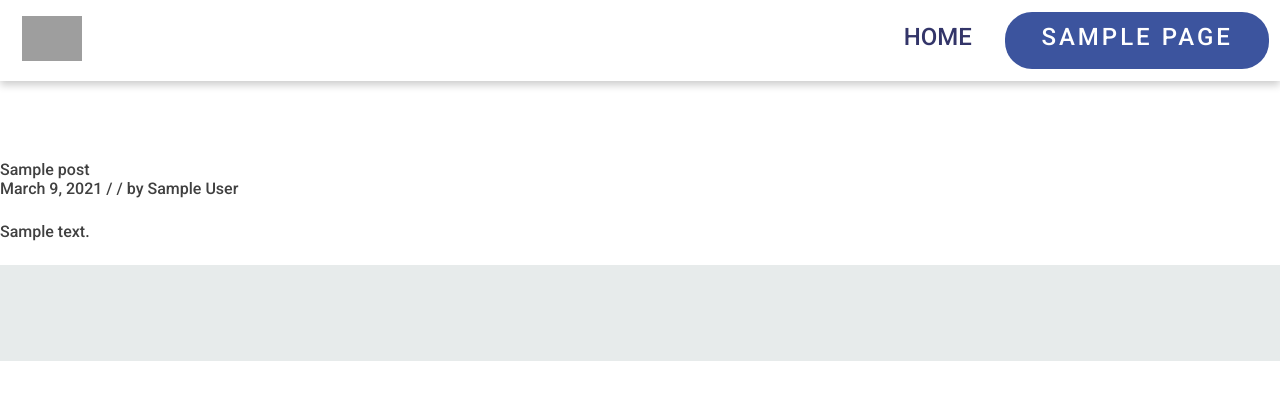
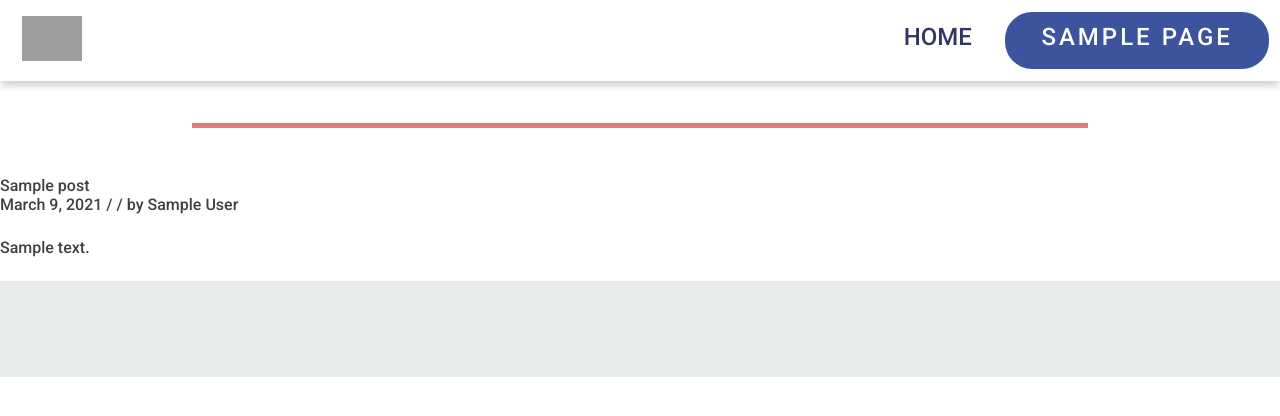
Before and after one commit to hillmclean/cjmedia, a WordPress theme: template themes/cjmedia/taxonomy-showcase_category.php in a window 1280 px wide. Shown: the top 416 px of the page. Run offline with PHP 8.4 and a stand-in for WordPress, Linux system fonts and the light colour scheme; the site name, menu and one post (Sample post) are stand-ins, and other content is empty; some libraries are stand-ins or nearby versions; grey boxes are pictures that could not be loaded.

Commit message:
adds header styles to tax pages. moves tax terms to bottom of page

```diff
--- a/themes/cjmedia/sass/_page-templates.scss
+++ b/themes/cjmedia/sass/_page-templates.scss
@@ -228,19 +228,30 @@
 
 /* Taxonomy Pages */
 
-.shop-tax-header {
-    h1 {
-        margin: 5em 0em;
-        text-align: center;
-    }
+.showcase-tax-header {
+    display: flex;
+    justify-content: center;
+    border-bottom: 5px solid #DD7D74;
+    margin: 0 auto;
+    margin-top: 5em;
+    margin-bottom: 3em;
+    width: 70%;
+    text-align: center;
 }
 
 .showcase-categories {
     display: flex;
     flex-wrap: wrap;
-    flex-direction: row;
-    justify-content: space-between;
-    align-items: center;
+    justify-content: center;
+
+    a {
+        padding: .5rem .7rem;
+        text-decoration: none;
+        color: #EBB67A;
+        &:hover {
+            color:#DD7D74;
+          }
+    }
 }
 
 .video-embed {
--- a/themes/cjmedia/style.css
+++ b/themes/cjmedia/style.css
@@ -885,8 +885,18 @@ object {
   padding: 2px 16px; }
 
 /* Taxonomy Pages */
-.shop-tax-header h1 {
-  margin: 5em 0em;
+.showcase-tax-header {
+  display: -webkit-box;
+  display: -ms-flexbox;
+  display: flex;
+  -webkit-box-pack: center;
+      -ms-flex-pack: center;
+          justify-content: center;
+  border-bottom: 5px solid #DD7D74;
+  margin: 0 auto;
+  margin-top: 5em;
+  margin-bottom: 3em;
+  width: 70%;
   text-align: center; }
 
 .showcase-categories {
@@ -895,16 +905,15 @@ object {
   display: flex;
   -ms-flex-wrap: wrap;
       flex-wrap: wrap;
-  -webkit-box-orient: horizontal;
-  -webkit-box-direction: normal;
-      -ms-flex-direction: row;
-          flex-direction: row;
-  -webkit-box-pack: justify;
-      -ms-flex-pack: justify;
-          justify-content: space-between;
-  -webkit-box-align: center;
-      -ms-flex-align: center;
-          align-items: center; }
+  -webkit-box-pack: center;
+      -ms-flex-pack: center;
+          justify-content: center; }
+  .showcase-categories a {
+    padding: .5rem .7rem;
+    text-decoration: none;
+    color: #EBB67A; }
+    .showcase-categories a:hover {
+      color: #DD7D74; }
 
 .video-embed {
   display: -webkit-box;
--- a/themes/cjmedia/taxonomy-showcase_category.php
+++ b/themes/cjmedia/taxonomy-showcase_category.php
@@ -10,32 +10,10 @@ get_header(); ?>
 	<div id="primary" class="content-area">
 		<main id="main" class="site-main" role="main">
 
-		<header class="shop-tax-header">
+		<header class="showcase-tax-header">
+			<h1><?php get_the_archive_title()?></h1>
+		</header><!-- .page-header -->
 
-			<h1><?php get_the_archive_title()?></h1>
-			<div class="taxonomy-description"><?php the_archive_description() ?>
-			</div>
-
-
-			<?php $terms = get_terms( array(
-					'taxonomy'=>'showcase_category',
-					'hide_empty' => 0,
-				));
-				if (! empty($terms) && ! is_wp_error($terms)) :
-				?>
-
-				<div class="showcase-categories">
-					<?php foreach($terms as $term) : ?>
-						<p><a href="<?php echo get_term_link($term); ?>">
-						<?php echo $term->name ?>
-					</a>
-					</p>
-
-					<?php endforeach; ?>
-					<?php endif; ?>
-					<div class="tax-grid-box" ></div>
-				</div>
-			</header><!-- .page-header -->
 
 			<?php if ( have_posts() ) : ?>
 
@@ -57,6 +35,23 @@ get_header(); ?>
 
 		<?php endif; ?>
 
+		<?php $terms = get_terms( array(
+					'taxonomy'=>'showcase_category',
+					'hide_empty' => 0,
+				));
+				if (! empty($terms) && ! is_wp_error($terms)) :
+				?>
+
+				<div class="showcase-categories">
+					<?php foreach($terms as $term) : ?>
+						<a href="<?php echo get_term_link($term); ?>">
+						<p><?php echo $term->name ?></p>
+					</a>
+
+					<?php endforeach; ?>
+					<?php endif; ?>
+				</div>
+
 		</main><!-- #main -->
 	</div><!-- #primary -->
 
```
Also changed, not shown: themes/cjmedia/build/css/style.min.css, 1 other file.
